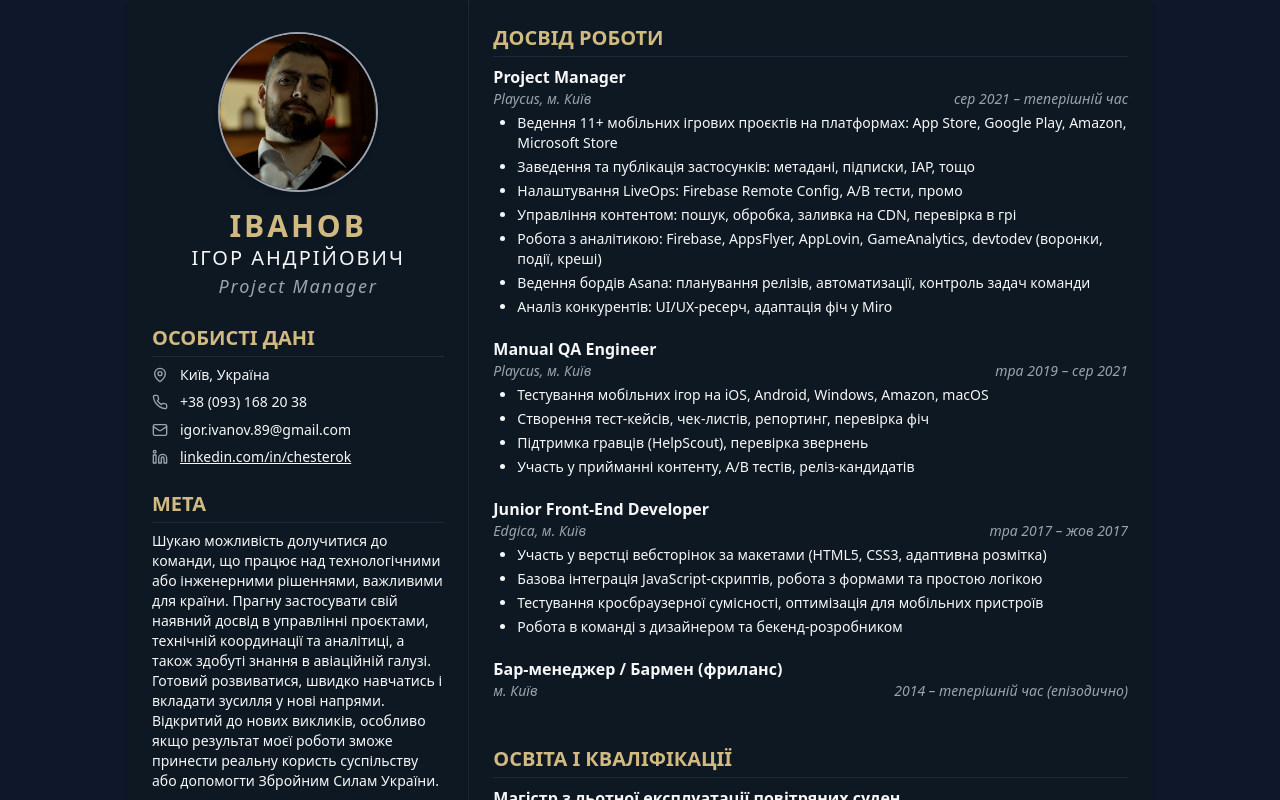
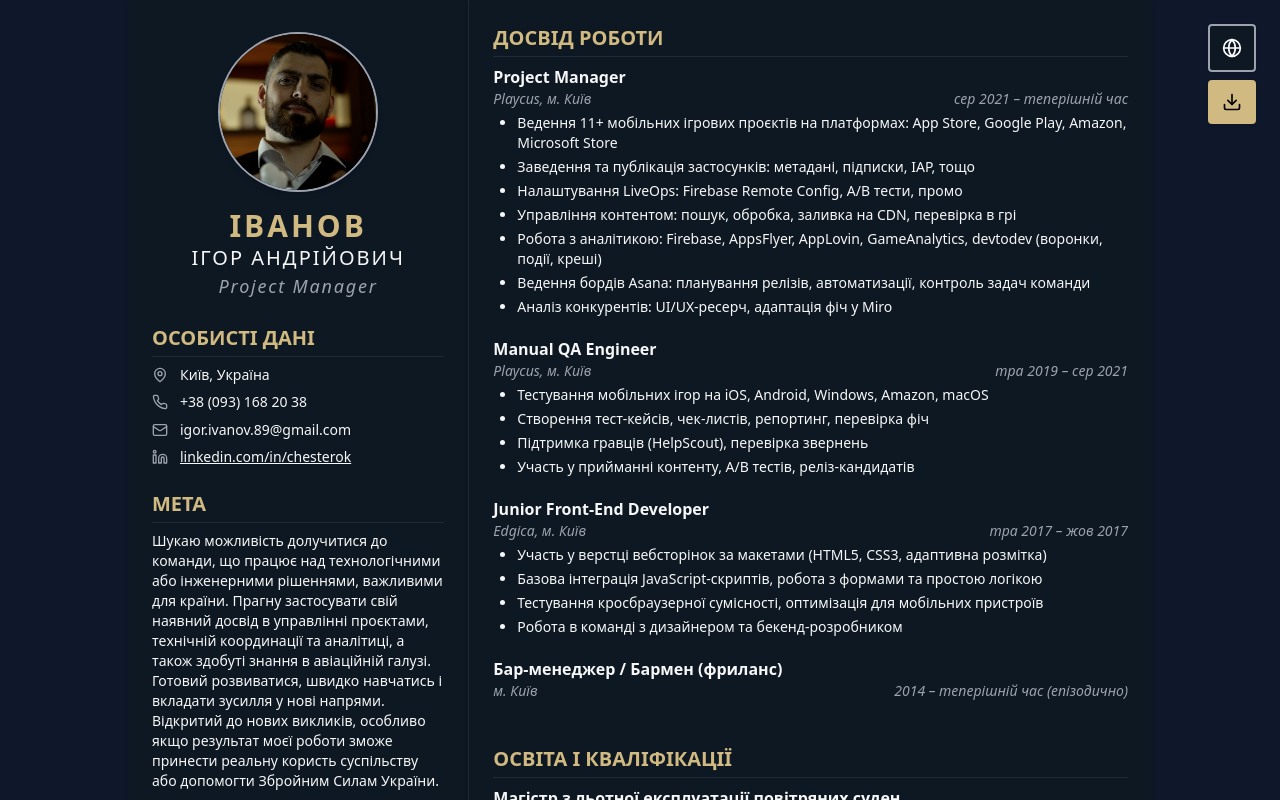
Before and after one commit to OKchesterOK/cv-landing, a React (Vite) app: page / in a window 1280 px wide. Shown: the top 800 px of the page. Built offline with nearby package versions, Linux system fonts and the light colour scheme.

Commit message:
add service buttons

```diff
--- a/src/App.jsx
+++ b/src/App.jsx
@@ -1,9 +1,28 @@
 import React from 'react';
-import { MapPin, Phone, Mail, Linkedin } from 'lucide-react';
+import { MapPin, Phone, Mail, Linkedin, Download, Globe } from 'lucide-react';
 
 export default function App() {
   return (
-    <main className="min-h-screen bg-[#0f172a] text-mainText font-sans">
+    <>
+      {/* Floating Action Panel */}
+      <div className="fixed top-6 right-6 z-50 flex flex-col space-y-2">
+        <a
+          href="/en"
+          className="bg-primary hover:bg-gray-700 text-white p-3 rounded shadow flex justify-center items-center border-2 border-gray-400"
+          title="Switch to English"
+        >
+          <Globe className="w-5 h-5" />
+        </a>
+        <a
+          href="/Ivanov_CV_UA.pdf"
+          download
+          className="bg-accent hover:bg-yellow-500 text-black p-3 rounded shadow flex justify-center items-center"
+          title="Завантажити PDF"
+        >
+          <Download className="w-5 h-5" />
+        </a>
+      </div>
+      <main className="relative min-h-screen bg-[#0f172a] text-mainText font-sans">
         <div className="max-w-5xl mx-auto grid grid-cols-1 md:grid-cols-3">
           {/* Left Panel */}
           <aside className="bg-primary p-6 shadow-md border-r border-[#1f2937]">
@@ -162,6 +181,7 @@ export default function App() {
           </section>
         </div>
       </main>
+    </>
   );
 }
 
```
Lines whose indentation alone changed are shown as unchanged.
